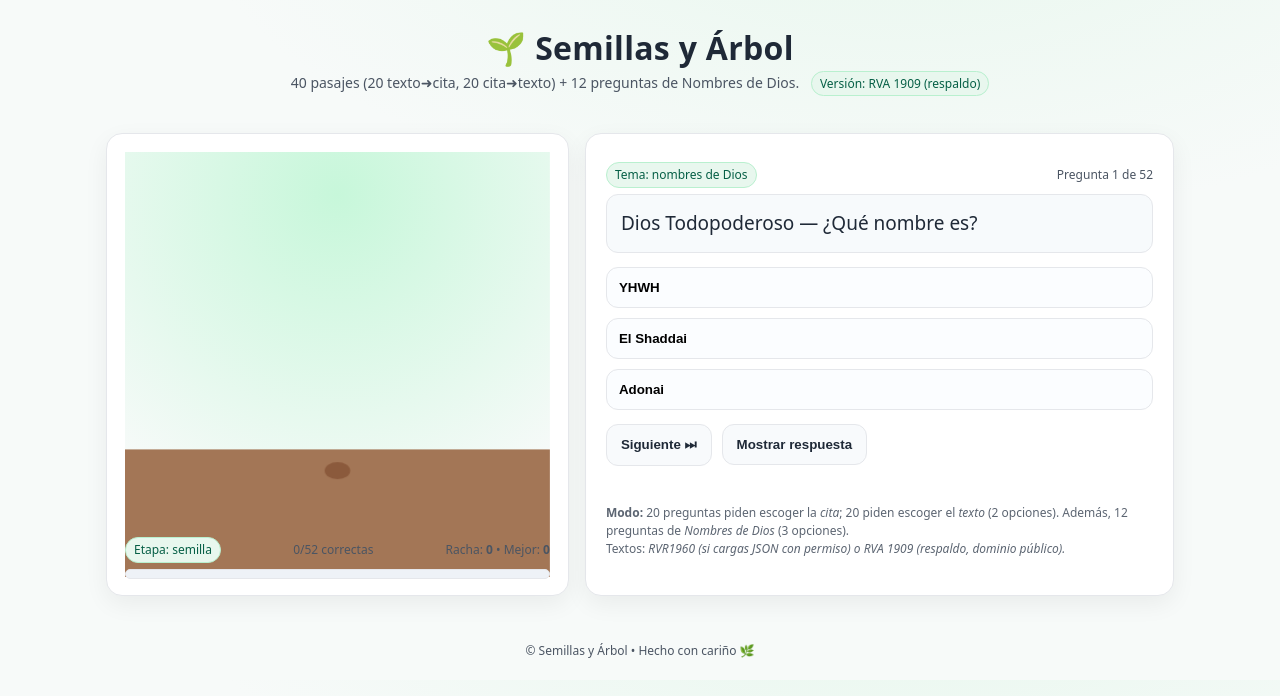
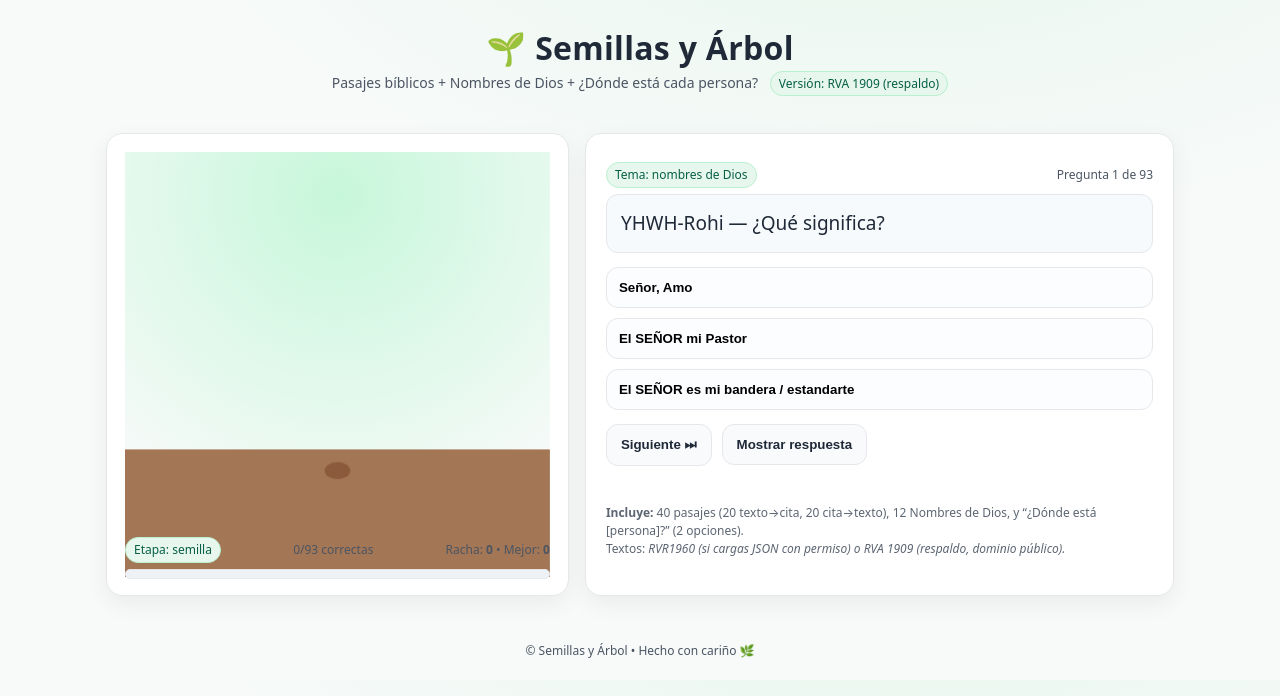
Before and after one commit to Gaalcemo/Proyecto_Semilla_Dios, a plain HTML site: page index.html in a window 1280 px wide. Drawn offline with Linux system fonts and the light colour scheme; no server answers.

Commit message:
Update index.html

```diff
--- a/index.html
+++ b/index.html
@@ -3,7 +3,7 @@
 <head>
 <meta charset="utf-8" />
 <meta name="viewport" content="width=device-width, initial-scale=1" />
-<title>Semillas y Árbol • Juego de Versículos</title>
+<title>Semillas y Árbol • Juego</title>
 <style>
   :root{
     --bg:#f7faf9; --panel:#ffffff; --card:#ffffff;
@@ -37,7 +37,7 @@
   .btn{
     display:inline-flex; align-items:center; justify-content:center; gap:8px;
     padding:12px 14px; border-radius:12px; border:1px solid var(--line);
-    background:#f8fafc; color:var(--text); cursor:pointer; font-weight:700;
+    background:#f8fafc; color:#1f2937; cursor:pointer; font-weight:700;
     transition:transform .04s ease, background .2s ease, box-shadow .2s ease, border-color .2s ease;
   }
   .btn:hover{ background:#f1f5f9; } .btn:active{ transform:translateY(1px); }
@@ -106,7 +106,7 @@
   <header>
     <h1>🌱 Semillas y Árbol</h1>
     <div class="subtitle">
-      40 pasajes (20 texto➜cita, 20 cita➜texto) + 12 preguntas de Nombres de Dios.
+      Pasajes bíblicos + Nombres de Dios + ¿Dónde está cada persona?
       <span id="versionTag" class="tag" style="margin-left:8px">Versión: cargando…</span>
     </div>
   </header>
@@ -251,8 +251,7 @@
 
       <div id="feedback" class="small" style="margin-top:8px; min-height:20px;"></div>
       <div class="small" style="margin-top:10px; opacity:.9">
-        <strong>Modo:</strong> 20 preguntas piden escoger la <em>cita</em>; 20 piden escoger el <em>texto</em> (2 opciones).
-        Además, 12 preguntas de <em>Nombres de Dios</em> (3 opciones).
+        <strong>Incluye:</strong> 40 pasajes (20 texto→cita, 20 cita→texto), 12 Nombres de Dios, y “¿Dónde está [persona]?” (2 opciones).
         <br/>Textos: <em>RVR1960 (si cargas JSON con permiso) o RVA 1909 (respaldo, dominio público).</em>
       </div>
     </section>
@@ -261,19 +260,11 @@
   <div class="footer">© Semillas y Árbol • Hecho con cariño 🌿</div>
 
 <script>
-/* ============================================================
-   VERSIÓN BÍBLICA
-   - Preferente: "versos_rvr1960.json" (local, con permiso)
-   - Respaldo: RVA 1909 (dominio público) incluída abajo
-   - Se usarán **40 pasajes** (20 texto→cita + 20 cita→texto)
-   - TODO el orden se baraja en cada inicio
-   ============================================================ */
-
-/* === Utiles === */
+/* ===== Utilidades ===== */
 const pickOne = arr => arr[Math.floor(Math.random()*arr.length)];
 const shuffle = arr => arr.map(v=>[Math.random(),v]).sort((a,b)=>a[0]-b[0]).map(v=>v[1]);
 
-/* === Banco público (RVA 1909) como respaldo (≥40) === */
+/* ===== Biblia: preferente RVR1960 desde JSON, respaldo RVA 1909 (≥40) ===== */
 const RVA_BANK_ALL = [
   {c:"Mateo 13:23",t:"Mas el que fue sembrado en buena tierra, éste es el que oye y entiende la palabra, y lleva fruto; y produce a ciento, a sesenta, y a treinta por uno.",m:"semillas"},
   {c:"Mateo 13:31",t:"El reino de los cielos es semejante al grano de mostaza, que un hombre tomó y sembró en su campo.",m:"semillas"},
@@ -317,7 +308,23 @@ const RVA_BANK_ALL = [
   {c:"Mateo 5:6",t:"Bienaventurados los que tienen hambre y sed de justicia, porque ellos serán hartos.",m:"alimentación"}
 ];
 
-/* === Nombres de Dios (12) === */
+let DATA_VERSION = "cargando…";
+let BANK = []; // 40 pasajes
+async function loadBank(){
+  try{
+    const res = await fetch('./versos_rvr1960.json', {cache:'no-store'});
+    if(!res.ok) throw new Error('No JSON RVR1960');
+    const items = await res.json();
+    if(!Array.isArray(items) || items.length < 40) throw new Error('JSON con menos de 40 pasajes');
+    BANK = shuffle(items).slice(0,40);
+    DATA_VERSION = "RVR1960 (archivo local)";
+  }catch(e){
+    BANK = shuffle(RVA_BANK_ALL).slice(0,40);
+    DATA_VERSION = "RVA 1909 (respaldo)";
+  }
+}
+
+/* ===== Nombres de Dios (12, 3 opciones) ===== */
 const NOMBRES_DIOS = [
   { key:"Adonai", aliases:["'adonay","'adôn"], meaning:"Señor, Amo" },
   { key:"Abba", aliases:["'ab"], meaning:"Padre, Papá, Papi" },
@@ -333,26 +340,56 @@ const NOMBRES_DIOS = [
   { key:"YHWH", aliases:["yahweh","yhwh"], meaning:"YO SOY EL QUE SOY; el SEÑOR" }
 ];
 
-/* === Carga preferente RVR1960 (si hay archivo JSON), si no: RVA === */
-let DATA_VERSION = "cargando…";
-let BANK = []; // 40 pasajes
-async function loadBank(){
-  try{
-    const res = await fetch('./versos_rvr1960.json', {cache:'no-store'});
-    if(!res.ok) throw new Error('No JSON RVR1960');
-    const items = await res.json();
-    if(!Array.isArray(items) || items.length < 40) throw new Error('JSON con menos de 40 pasajes');
-    BANK = shuffle(items).slice(0,40); // aleatorio en cada inicio
-    DATA_VERSION = "RVR1960 (archivo local)";
-  }catch(e){
-    BANK = shuffle(RVA_BANK_ALL).slice(0,40); // aleatorio en cada inicio
-    DATA_VERSION = "RVA 1909 (respaldo)";
-  }
-}
+/* ===== Personas y ubicaciones (pares dados; 2 opciones) ===== */
+const PEOPLE_RAW = [
+  ["Natalia Montoya Quintero","Albufeira - Portugal"],
+  ["Pedro Daniel Garzón Zambrano","Albufeira - Portugal"],
+  ["Diana Carolina Acosta Rios","Alemania"],
+  ["July Andrea Arias Toro","Barcelona - España"],
+  ["John Fredy Alvarez Rodríguez","Barcelona - España"],
+  ["Juan Tibocha","Barcelona España"],
+  ["Lida Montero","Barcelona España"],
+  ["Rut Yaneth Contreras Ardila","Bogotá - Col"],
+  ["Alexandra Briceño Rojas","bogota (temporal)"],
+  ["Dennis Johana Santamaría Rozo","Buenos Aires -Argentina"],
+  ["Fernando Daniel Aracena","Buenos Aires Argentina"],
+  ["Maria del Pilar Garavito Bautista","Cadiz España"],
+  ["Gabriel Alexander Celis Morales","Cadiz España"],
+  ["Julian David Fonseca Moreno","Castellon - España"],
+  ["Yelka Estefania Garcia Calderon","Castellon - España"],
+  ["claudia cantor","Colombia"],
+  ["Cesar lovera","colombia"],
+  ["Paul Barrera Galeano","Colombia"],
+  ["Enrico Favaro","italia"],
+  ["Camila Alexandra Roncancio","Italia"],
+  ["Marco Antonio Sánchez Mora","London - canada"],
+  ["Diana Marcela Valencia Godoy","London Canada"],
+  ["Raphael Damasceno","Londres"],
+  ["Lorena Mendoza Duarte","Londres"],
+  ["Gabriela Osorio Monroy","Malaga - España"],
+  ["Jefferson Villamil","Malaga - España"],
+  ["Carlos Andres Martinez","Malambo - Colombia"],
+  ["Alvaro Hannss Pino Ortiz","Malta"],
+  ["Nataly Joahana Rocero","mexico"],
+  ["Mizrain","Mexico"],
+  ["Adriana del Pilar Plata Pineda","Montreal - Canada"],
+  ["Rafael De Jesús Carrascal Cantillo","Montreal - Canada"],
+  ["Juanita Palacios","New york"],
+  ["Adriana Castillo","Oldemburgo -Alemania"],
+  ["Cindy Johana Antolinez Sanchez","Palma España"],
+  ["Miguel Alberto Peñuela Díaz","Paris francia"],
+  ["Myriam Cadoret Ordoñez","Paris francia"],
+  ["José Iguarán","Utha - USA"],
+  ["Elba Susana Vargas Peñuela","Utha - USA"],
+  ["Carlos Humberto Cortes Sarmiento","Viseu - Portugal"],
+  ["Marilena","Viseu - Portugal"]
+];
+// Normaliza dobles espacios y mantiene tal cual la ubicación provista
+const PEOPLE = PEOPLE_RAW.map(([n,l])=>({ name: (n||"").replace(/\s+/g," ").trim(), loc: (l||"").trim() }));
 
-/* === Crear preguntas de pasajes (20 T2C + 20 C2T, 2 opciones) === */
+/* ===== Generación de preguntas ===== */
 function makeVerseQuestions(){
-  const shuffled = shuffle(BANK); // aleatorio cada inicio
+  const shuffled = shuffle(BANK);
   const partA = shuffled.slice(0,20);   // Texto -> Cita
   const partB = shuffled.slice(20,40);  // Cita -> Texto
 
@@ -369,37 +406,53 @@ function makeVerseQuestions(){
   return qA.concat(qB);
 }
 
-/* === Crear preguntas de Nombres de Dios (12 ítems, 3 opciones) === */
 function makeNamesQuestions(){
-  const base = shuffle(NOMBRES_DIOS); // aleatorio cada inicio
+  const base = shuffle(NOMBRES_DIOS);
   const half = Math.floor(base.length/2); // 6 y 6
   const def2name = base.slice(0,half).map(item=>{
-    let pool = shuffle(NOMBRES_DIOS.filter(n=>n.key!==item.key)).slice(0,2).map(n=>n.key);
-    const opts = shuffle([item.key, ...pool]);
+    const distract = shuffle(NOMBRES_DIOS.filter(n=>n.key!==item.key)).slice(0,2).map(n=>n.key);
     return {
-      type:'NAME_DEF2NAME', theme:'nombres de Dios',
+      type:'NAME_DEF2NAME',
+      theme:'nombres de Dios',
       prompt:`${item.meaning} — ¿Qué nombre es?`,
       answer:item.key,
-      options: opts
+      options: shuffle([item.key, ...distract])
     };
   });
   const name2def = base.slice(half).map(item=>{
-    let pool = shuffle(NOMBRES_DIOS.filter(n=>n.key!==item.key)).slice(0,2).map(n=>n.meaning);
-    const opts = shuffle([item.meaning, ...pool]);
+    const distract = shuffle(NOMBRES_DIOS.filter(n=>n.key!==item.key)).slice(0,2).map(n=>n.meaning);
     return {
-      type:'NAME_NAME2DEF', theme:'nombres de Dios',
+      type:'NAME_NAME2DEF',
+      theme:'nombres de Dios',
       prompt:`${item.key} — ¿Qué significa?`,
       answer:item.meaning,
-      options: opts
+      options: shuffle([item.meaning, ...distract])
     };
   });
-  return shuffle(def2name.concat(name2def));
+  return shuffle(def2name.concat(name2def)); // 12
 }
 
-/* === Estado, refs, audio, racha y resumen === */
+function makePeopleQuestions(){
+  const list = shuffle(PEOPLE);
+  const locations = Array.from(new Set(PEOPLE.map(p=>p.loc)));
+  return list.map(p=>{
+    let wrong;
+    // asegura ubicación distinta
+    do { wrong = pickOne(locations); } while (wrong === p.loc);
+    return {
+      type:'PERSON_LOC',
+      theme:'personas',
+      prompt:`¿Dónde está <strong>${p.name}</strong>?`,
+      answer:p.loc,
+      options: shuffle([p.loc, wrong])
+    };
+  });
+}
+
+/* ===== Estado, refs, sonido, racha ===== */
 let QUESTIONS, idx, correct, total, answeredThisQuestion;
 let streak = 0, bestStreak = 0;
-let misses = []; // {type,theme,prompt,answer,chosen,reason}
+let misses = [];
 
 const verseEl   = document.getElementById('verseText');
 const optionsEl = document.getElementById('options');
@@ -418,7 +471,7 @@ const streakEl  = document.getElementById('streak');
 const bestEl    = document.getElementById('best');
 const versionTag= document.getElementById('versionTag');
 
-/* ==== Sonido de acierto (WebAudio) ==== */
+/* Sonido */
 let audioCtx = null;
 function playDing(){
   try{
@@ -439,14 +492,13 @@ function playDing(){
   }catch(e){}
 }
 
-/* === Árbol: 11 etapas con umbrales PORCENTALES (según total) === */
+/* Árbol por etapas (umbrales porcentuales) */
 const FINE_STAGES = 11; // 0..10
 const stageNames = [
   "semilla","raíces","más raíces","brote",
   "tronco","ramas","más ramas","hojas",
   "más hojas","copa","árbol frondoso"
 ];
-// porcentajes para pasar de etapa (1..10)
 const pctThresholds = [2.5, 10, 20, 30, 45, 60, 75, 85, 93, 100];
 function stageFromCorrect(n){
   if(n<=0) return 0;
@@ -479,7 +531,7 @@ function splash(){
 }
 function updateStreakUI(){ streakEl.textContent = streak; bestEl.textContent = bestStreak; }
 
-/* === Render === */
+/* Render */
 function render(){
   const q = QUESTIONS[idx];
   answeredThisQuestion = false;
@@ -490,10 +542,8 @@ function render(){
 
   if(q.type === 'T2C'){        // texto -> cita
     verseEl.textContent = q.prompt;
-  }else if(q.type === 'C2T'){  // cita -> texto
-    verseEl.innerHTML = "<strong>"+q.prompt+"</strong>";
-  }else{                       // nombres de Dios
-    verseEl.innerHTML = q.prompt;
+  }else{                       // cita -> texto / nombres / personas
+    verseEl.innerHTML = (q.type==='C2T') ? "<strong>"+q.prompt+"</strong>" : q.prompt;
   }
 
   feedbackEl.textContent = "";
@@ -511,9 +561,7 @@ function render(){
 
       if(opt === q.answer){
         b.classList.add('correct');
-        const msg = (q.type === 'T2C') ? ("✅ ¡Correcto! "+q.answer)
-                  : "✅ ¡Correcto!";
-        feedbackEl.innerHTML = msg;
+        feedbackEl.innerHTML = "✅ ¡Correcto!";
         correct++; updatePlant(); splash();
         streak++; if(streak>bestStreak) bestStreak=streak; updateStreakUI(); playDing();
       }else{
@@ -550,29 +598,34 @@ revealBtn.onclick = ()=>{
   misses.push({type:q.type, theme:q.theme, prompt:q.prompt, answer:q.answer, chosen:null, reason:'revealed'});
 };
 
-/* === Construcción del cuestionario completo === */
+/* Construcción del cuestionario total (orden 100% aleatorio) */
 function makeAllQuestions(){
-  const verseQs = makeVerseQuestions(); // 40 (2 opciones)
-  const namesQs = makeNamesQuestions(); // 12 (3 opciones)
-  return shuffle(verseQs.concat(namesQs)); // orden completamente aleatorio
+  const verseQs  = makeVerseQuestions();   // 40 (2 opciones)
+  const namesQs  = makeNamesQuestions();   // 12 (3 opciones)
+  const peopleQs = makePeopleQuestions();  // tantos como personas (2 opciones)
+  return shuffle( verseQs.concat(namesQs, peopleQs) );
 }
 
-/* === Final === */
+/* Final */
 function endGame(){
   const final = stageFromCorrect(correct); setStage(final);
   let msg = `Has completado el juego. Aciertos: <strong>${correct}</strong> de <strong>${total}</strong>.`;
   msg += (final<10) ? " 🌿 ¡Sigue practicando para llegar al árbol frondoso!" : " 🌳 ¡Árbol muy frondoso! ¡Excelente!";
 
-  // Resumen
   let html = `<div>${msg}</div>`;
   html += `<hr style="margin:12px 0;border:0;border-top:1px solid var(--line)">`;
   if(misses.length){
     html += `<div class="summary"><h3>Resumen para repasar (${misses.length})</h3>`;
     misses.forEach((m,i)=>{
-      const kind = m.type==='T2C' ? "Texto → Cita" : m.type==='C2T' ? "Cita → Texto"
-                  : (m.type==='NAME_DEF2NAME' ? "Definición → Nombre" : "Nombre → Definición");
+      const kind = m.type==='T2C' ? "Texto → Cita" :
+                   m.type==='C2T' ? "Cita → Texto" :
+                   m.type==='NAME_DEF2NAME' ? "Definición → Nombre" :
+                   m.type==='NAME_NAME2DEF' ? "Nombre → Definición" :
+                   "Persona → Ubicación";
       const reason = m.reason==='wrong' ? 'fallada' : (m.reason==='revealed' ? 'mostrada' : 'saltada');
-      const promptLabel = (m.type==='T2C') ? 'Texto' : (m.type==='C2T') ? 'Cita' : 'Pregunta';
+      const promptLabel = (m.type==='T2C') ? 'Texto' :
+                          (m.type==='C2T') ? 'Cita' :
+                          (m.type==='PERSON_LOC') ? 'Persona' : 'Pregunta';
       const answerLabel = 'Respuesta correcta';
       const chosenPart = (m.chosen!==null && m.chosen!==undefined) ? `<div><em>Tu respuesta:</em> ${m.chosen}</div>` : '';
       html += `
@@ -593,12 +646,12 @@ function endGame(){
   skipBtn.disabled = true; revealBtn.disabled = true;
 }
 
-/* === Bootstrap === */
+/* Bootstrap */
 async function bootstrap(){
   await loadBank();
-  versionTag.textContent = "Versión: " + DATA_VERSION;
+  document.getElementById('versionTag').textContent = "Versión: " + DATA_VERSION;
 
-  QUESTIONS = makeAllQuestions(); // todo aleatorio
+  QUESTIONS = makeAllQuestions(); // todo aleatorio en cada carga
   idx = 0; correct = 0; total = QUESTIONS.length; misses = [];
   totalEl.textContent = total; qtotEl.textContent = total;
   barEl.style.width = "0%"; setStage(0); scoreEl.textContent = "0";
@@ -606,7 +659,6 @@ async function bootstrap(){
   streak = 0; bestStreak = 0; updateStreakUI();
   render();
 }
-
 bootstrap();
 </script>
 </body>
```
